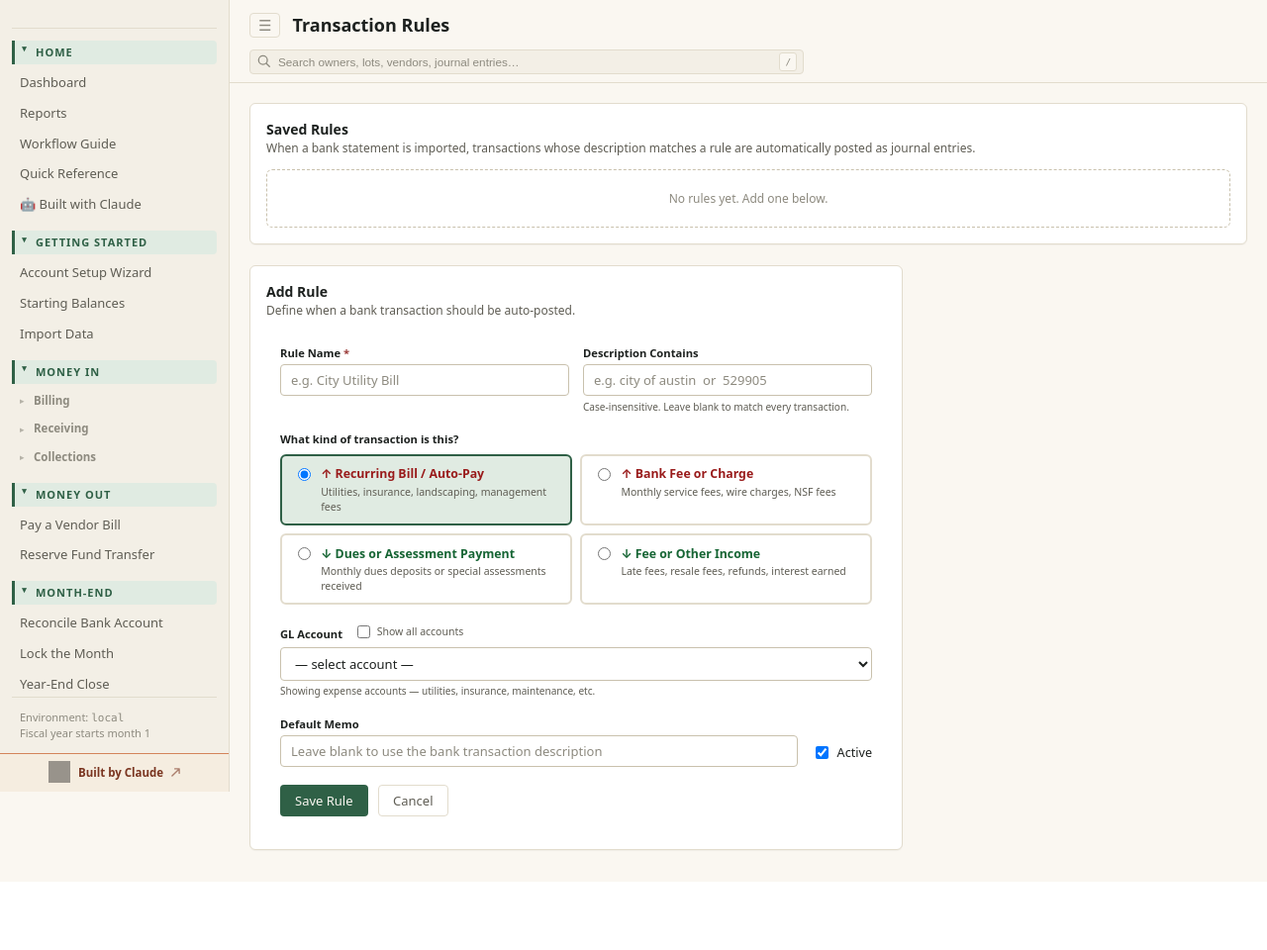
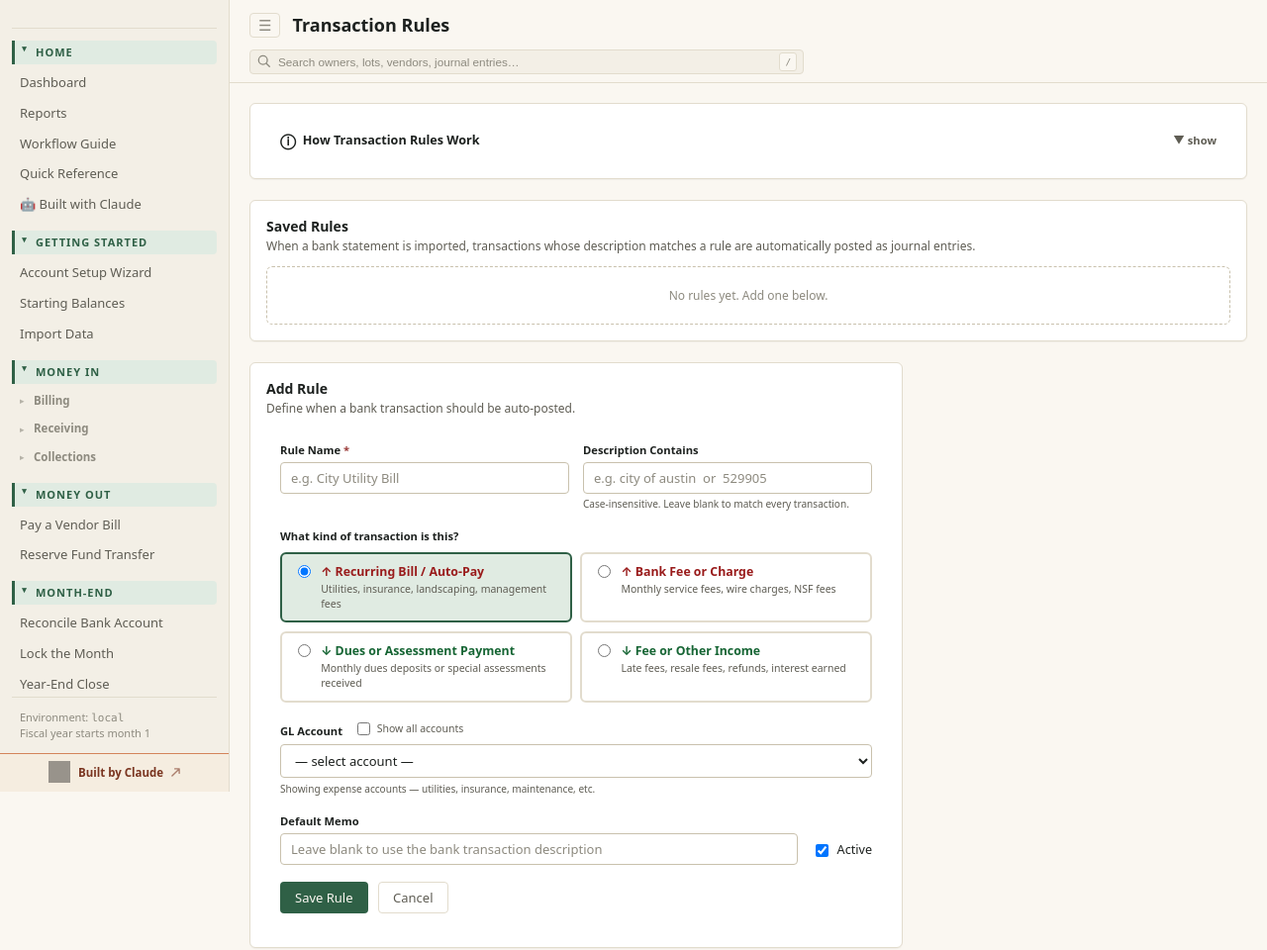
Before and after one commit to dweilert/hoa-accounting-tauri, a Python web app: template src/hoa_accounting/web/templates/transaction_rules.html in a window 1280 px wide. Shown: the top 960 px of the page at 99% size. Before the commit the page ends 891 px from the top, so only its background shows below. Run offline with Jinja, Linux system fonts and the light colour scheme; the template is opened without the code that fills it, so the values that code supplies are empty; grey boxes are pictures that could not be loaded.

Commit message:
Add collapsible help panel to Transaction Rules page
Explains what rules do, how description matching works, all four action
types with accounting entries (DR/CR), and the lot assignment feature
for dues rules that auto-records AR payments.

Co-Authored-By: Claude Sonnet 4.6 <noreply@anthropic.com>

```diff
--- a/src/hoa_accounting/web/templates/transaction_rules.html
+++ b/src/hoa_accounting/web/templates/transaction_rules.html
@@ -11,6 +11,113 @@
     <button type="button" class="alert__close" aria-label="Dismiss">×</button>
   </div>
 {% endif %}
+
+{# ── How this works ────────────────────────────────────────────────────── #}
+<details class="panel" style="margin-bottom:1.5rem;" id="help-panel">
+  <summary style="padding:.75rem 1rem;cursor:pointer;list-style:none;
+                  display:flex;align-items:center;gap:.5rem;
+                  font-weight:600;font-size:.9rem;user-select:none;">
+    <span style="font-size:1.1rem;">ⓘ</span>
+    How Transaction Rules Work
+    <span id="help-chevron" style="margin-left:auto;font-size:.8rem;color:var(--text-muted);">▼ show</span>
+  </summary>
+  <div style="padding:0 1.25rem 1.25rem;border-top:1px solid var(--border);margin-top:0;">
+
+    <div style="display:grid;grid-template-columns:1fr 1fr;gap:1.25rem;margin-top:1rem;">
+
+      {# col 1 #}
+      <div>
+        <div style="font-weight:700;font-size:.85rem;margin-bottom:.4rem;">What rules do</div>
+        <p style="font-size:.82rem;color:var(--text-muted);margin:0 0 .75rem;">
+          When you import a bank statement, each transaction's description is compared
+          against your saved rules. A match automatically creates a posted journal entry
+          so you don't have to post it by hand.
+        </p>
+
+        <div style="font-weight:700;font-size:.85rem;margin-bottom:.4rem;">How matching works</div>
+        <p style="font-size:.82rem;color:var(--text-muted);margin:0 0 .4rem;">
+          The "Description Contains" text is matched case-insensitively anywhere in the
+          bank transaction description. Leave it blank and the rule matches
+          <em>every</em> transaction — useful as a catch-all at the bottom of your list.
+        </p>
+        <p style="font-size:.82rem;color:var(--text-muted);margin:0 0 .75rem;">
+          Match priority: <strong>Rules</strong> win over existing GL matches, which win
+          over batch grouping. A transaction can only be claimed by one rule.
+        </p>
+
+        <div style="font-weight:700;font-size:.85rem;margin-bottom:.4rem;">Active / inactive</div>
+        <p style="font-size:.82rem;color:var(--text-muted);margin:0;">
+          Toggle a rule Off to suspend it without deleting it — handy for seasonal
+          vendors or accounts that change periodically.
+        </p>
+      </div>
+
+      {# col 2 #}
+      <div>
+        <div style="font-weight:700;font-size:.85rem;margin-bottom:.6rem;">The four transaction types</div>
+
+        <div style="display:flex;flex-direction:column;gap:.55rem;">
+
+          <div style="padding:.5rem .65rem;border-radius:var(--radius);background:#fef2f2;border:1px solid #fecaca;">
+            <div style="font-size:.8rem;font-weight:700;color:#991b1b;">↑ Recurring Bill / Auto-Pay</div>
+            <div style="font-size:.76rem;color:#7f1d1d;margin-top:.15rem;">
+              Money leaving the account for a known vendor: utilities, insurance,
+              landscaping, management fees. Posts <em>DR Expense / CR Bank</em>.
+            </div>
+          </div>
+
+          <div style="padding:.5rem .65rem;border-radius:var(--radius);background:#fef2f2;border:1px solid #fecaca;">
+            <div style="font-size:.8rem;font-weight:700;color:#991b1b;">↑ Bank Fee or Charge</div>
+            <div style="font-size:.76rem;color:#7f1d1d;margin-top:.15rem;">
+              Service fees, wire charges, and NSF fees charged by the bank itself.
+              Posts <em>DR Bank Expense / CR Bank</em>.
+            </div>
+          </div>
+
+          <div style="padding:.5rem .65rem;border-radius:var(--radius);background:#f0fdf4;border:1px solid #bbf7d0;">
+            <div style="font-size:.8rem;font-weight:700;color:#166534;">↓ Dues or Assessment Payment</div>
+            <div style="font-size:.76rem;color:#14532d;margin-top:.15rem;">
+              Deposits from homeowners for monthly dues or special assessments.
+              Posts <em>DR Bank / CR Dues Income</em>. Optionally assigns a specific
+              Lot so the deposit is also recorded as an AR payment and applied to
+              any open assessments for that homeowner.
+            </div>
+          </div>
+
+          <div style="padding:.5rem .65rem;border-radius:var(--radius);background:#f0fdf4;border:1px solid #bbf7d0;">
+            <div style="font-size:.8rem;font-weight:700;color:#166534;">↓ Fee or Other Income</div>
+            <div style="font-size:.76rem;color:#14532d;margin-top:.15rem;">
+              Late fees, resale certificate fees, refunds, and interest earned.
+              Posts <em>DR Bank / CR Income Account</em>.
+            </div>
+          </div>
+
+        </div>
+
+        <div style="font-weight:700;font-size:.85rem;margin:.9rem 0 .35rem;">Lot assignment (dues rules only)</div>
+        <p style="font-size:.82rem;color:var(--text-muted);margin:0;">
+          When you pick a Lot / Homeowner, the import engine creates a second record in
+          the AR system — a payment receipt — and automatically applies it to that
+          lot's oldest open assessments, marking them Partial or Paid. If no open
+          assessments exist the receipt is still recorded and can be applied later.
+          Leave the lot blank if the deposit covers multiple owners.
+        </p>
+      </div>
+
+    </div>
+  </div>
+</details>
+<script>
+(function () {
+  var det  = document.getElementById('help-panel');
+  var chev = document.getElementById('help-chevron');
+  if (det && chev) {
+    det.addEventListener('toggle', function () {
+      chev.textContent = det.open ? '▲ hide' : '▼ show';
+    });
+  }
+})();
+</script>
 
 {# ── Existing rules ────────────────────────────────────────────────────── #}
 <div class="panel" style="margin-bottom:1.5rem;">
```
